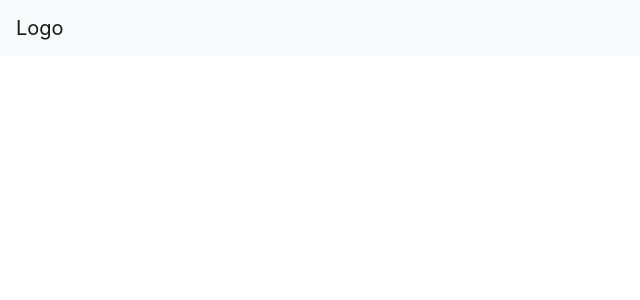
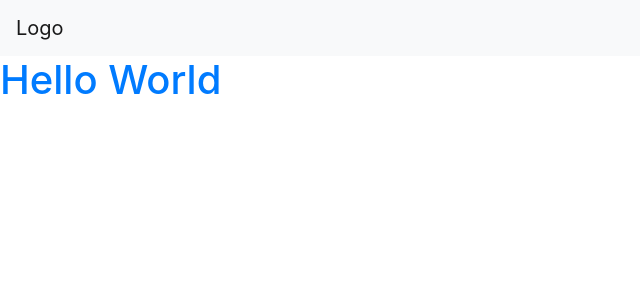
Before and after one commit to craigmiller160/auth-management-ui-vue, a Vue app: page / in a window 1280 px wide. Shown: the top 300 px of the page, without its empty margins (0-640 px from the left). Built offline with nearby package versions, Linux system fonts and the light colour scheme.

Commit message:
Got bootstrap variables to work

```diff
--- /dev/null
+++ b/src/assets/scss/_variables.scss
@@ -0,0 +1,2 @@
+@import "node_modules/bootstrap/scss/functions";
+@import "node_modules/bootstrap/scss/variables";
--- a/src/components/Navbar.vue
+++ b/src/components/Navbar.vue
@@ -2,6 +2,7 @@
   <nav class="navbar navbar-expand navbar-light bg-light">
     <a class="navbar-brand" href="#">Logo</a>
   </nav>
+  <h1>Hello World</h1>
 </template>
 
 <script>
@@ -12,5 +13,8 @@ export default {
 </script>
 
 <style scoped lang="scss">
-
+  @import "../assets/scss/variables";
+  h1 {
+    color: $blue;
+  }
 </style>
```
